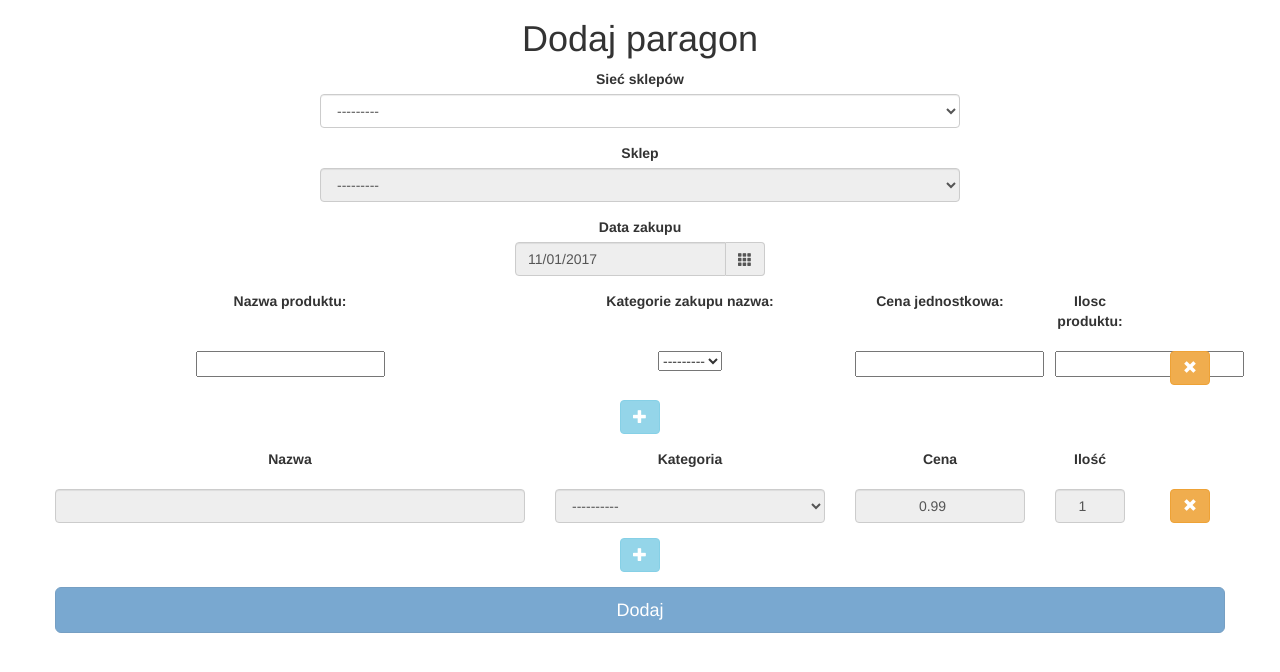
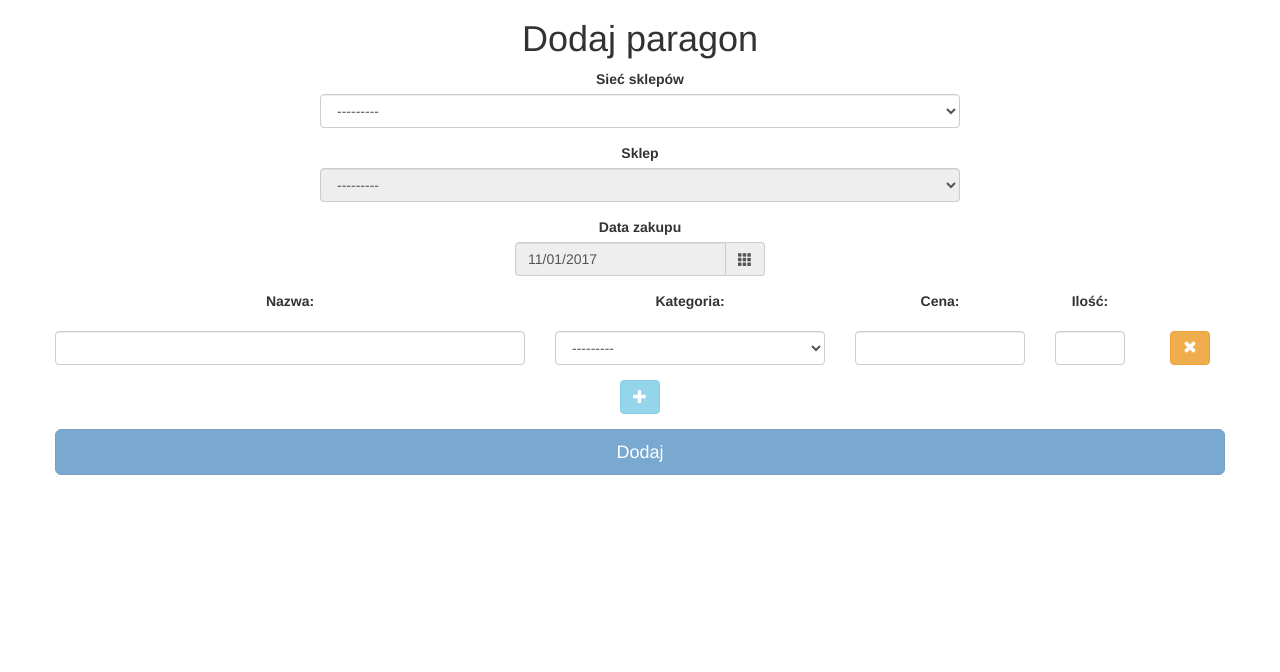
Before and after one commit to Nuurek/HomeBudget, a Django app: page /bill/create in a window 1280 px wide. Shown: the part 73-745 px from the top of the page. Run offline with Django 3.2, Linux system fonts and the light colour scheme; data that the repository does not hold is empty; some libraries are stand-ins or nearby versions.

Commit message:
Finished bill_create template. Added widget helper functions in widgets.py

```diff
--- a/home_budget/forms.py
+++ b/home_budget/forms.py
@@ -9,6 +9,10 @@ class PurchaseForm(ModelForm):
                     'kategorie_zakupu_nazwa', 'paragony')
 
 class BillForm(ModelForm):
+
+    class Meta:
+        model = Paragony
+        exclude = ('brand',)
 
     brand = ModelChoiceField(queryset=SieciSklepow.objects.all(),
         label="Sieć sklepów",
@@ -34,10 +38,6 @@ class BillForm(ModelForm):
         })
     )
 
-    class Meta:
-        model = Paragony
-        exclude = ('brand',)
-
 
 class ShopForm(ModelForm):
 
--- a/home_budget/templates/bill_create.html
+++ b/home_budget/templates/bill_create.html
@@ -82,61 +82,10 @@
                     </button>
                 </div>
             </div>
-            <div id="bill-records" class="form-group text-center">
-                <div id="record-labels" class="row">
-                    <div class="col-md-5 form-group">
-                        <label for="name">Nazwa</label>
-                    </div>
-                    <div class="col-md-3 form-group">
-                        <label for="category">Kategoria</label>
-                    </div>
-                    <div class="col-md-2 form-group">
-                        <label for="price">Cena</label>
-                    </div>
-                    <div class="col-md-1 form-group">
-                        <label for="amount">Ilość</label>
-                    </div>
-                </div>
-
-                <div id="bill-records-rows">
-                    <div class="row">
-                        <div class="col-md-5 form-group">
-                            <input class="form-control" id="name0" name="name" type="text" disabled/>
-                        </div>
-                        <div class="col-md-3 form-group">
-                            <select id="category0" name="category" class="form-control" required disabled>
-                                <option value="">----------</option>
-                                {% for category in categories %}
-                                    <option>{{ category }}</option>
-                                {% endfor %}
-                            </select>
-                        </div>
-                        <div class="col-md-2 form-group">
-                            <input class="form-control text-center" id="price0" name="price" type="number" min="0.00" step="0.01" value="0.99" disabled/>
-                        </div>
-                        <div class="col-md-1 form-group">
-                            <input class="form-control text-center" id="amount0" name="amount" type="number" min="1" step="any" value="1" disabled/>
-                        </div>
-                        <div class="col-md-1 form-group">
-                            <button type="button" class="btn btn-warning remove-bill-record">
-                                <span class="glyphicon glyphicon-remove"></span>
-                            </button>
-                        </div>
-                    </div>
-                </div>
-
-                <div class="form-group">
-                    <button id="add-bill-record" type="button" class="btn btn-info" disabled>
-                        <span class="glyphicon glyphicon-plus"></span>
-                    </button>
-                </div>
+            <div class="form-group">
+                <input class="btn btn-lg btn-primary btn-block" type="submit" value="Dodaj" disabled>
+                </input>
             </div>
-            <div class="form-group">
-                <button class="btn btn-lg btn-primary btn-block" type="submit" disabled>
-                    Dodaj
-                </button>
-            </div>
-        </form>
     </div>
 </div>
 {% endblock %}
--- a/home_budget/views.py
+++ b/home_budget/views.py
@@ -7,7 +7,7 @@ import json
 
 from .models import Paragony, SieciSklepow, Sklepy, KategorieZakupu, Zakupy
 from .forms import PurchaseForm, BillForm, ShopForm
-
+from .widgets import get_purchase_widgets, get_purchase_labels
 
 class BillCreateView(TemplateView):
 
@@ -49,7 +49,10 @@ class BillFormView(TemplateView):
         bill_form = BillForm()
 
         PurchaseFormSet = inlineformset_factory(Paragony, Zakupy,
-            exclude=(), extra=1, can_delete=False, )
+            exclude=(), extra=1, can_delete=False,
+            widgets=get_purchase_widgets(),
+            labels=get_purchase_labels(),
+        )
         purchase_formset = PurchaseFormSet()
 
         context = {
@@ -61,10 +64,14 @@ class BillFormView(TemplateView):
 
     def post(self, request, *args, **kwargs):
         bill_form = BillForm(data=request.POST)
-        print(bill_form)
+
         PurchaseFormSet = inlineformset_factory(Paragony, Zakupy,
-            exclude=('id',), can_delete=False)
+            exclude=(), can_delete=False,
+            widgets=get_purchase_widgets(),
+            labels=get_purchase_labels(),
+        )
         formset = PurchaseFormSet(data=request.POST)
+
         if bill_form.is_valid() and formset.is_valid():
             bill = bill_form.save()
             purchases = formset.save(commit=False)
@@ -72,5 +79,10 @@ class BillFormView(TemplateView):
                 purchase.paragony = bill
                 purchase.save()
             return HttpResponseRedirect(reverse('bill_create'))
-        context = {'form': bill_form, 'formset': formset}
+
+        context = {
+            'form': bill_form,
+            'formset': formset
+
+        }
         return self.render_to_response(context)
--- /dev/null
+++ b/home_budget/widgets.py
@@ -0,0 +1,21 @@
+from django.forms import Select, TextInput, NumberInput
+
+
+def get_purchase_widgets():
+    attrs = {
+        'class': 'form-control',
+    }
+    return {
+        'nazwa_produktu': TextInput(attrs=attrs),
+        'kategorie_zakupu_nazwa': Select(attrs=attrs),
+        'cena_jednostkowa': NumberInput(attrs=attrs),
+        'ilosc_produktu': NumberInput(attrs=attrs),
+    }
+
+def get_purchase_labels():
+    return {
+        'nazwa_produktu': "Nazwa",
+        'kategorie_zakupu_nazwa': "Kategoria",
+        'cena_jednostkowa': "Cena",
+        'ilosc_produktu': "Ilość",
+    }
```
